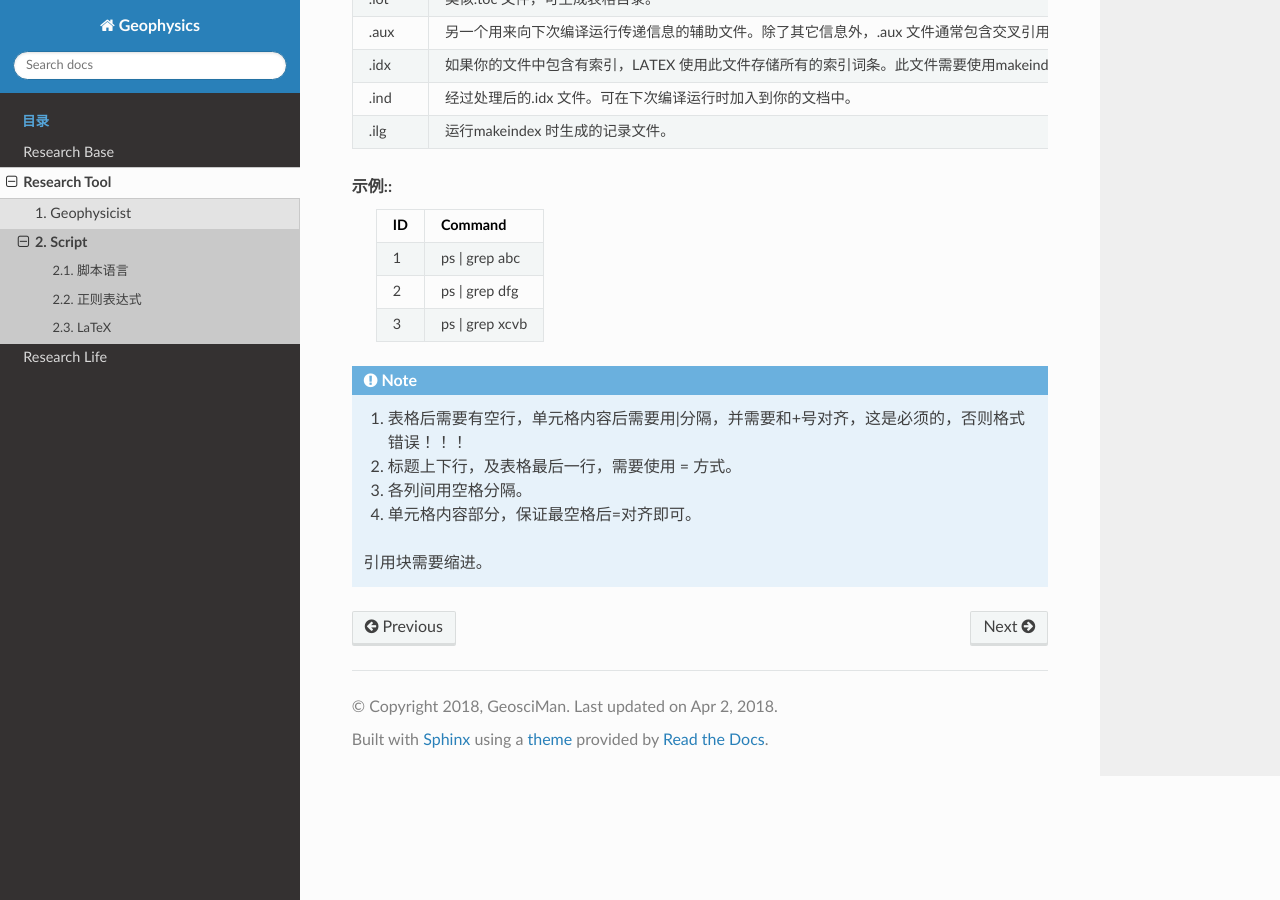
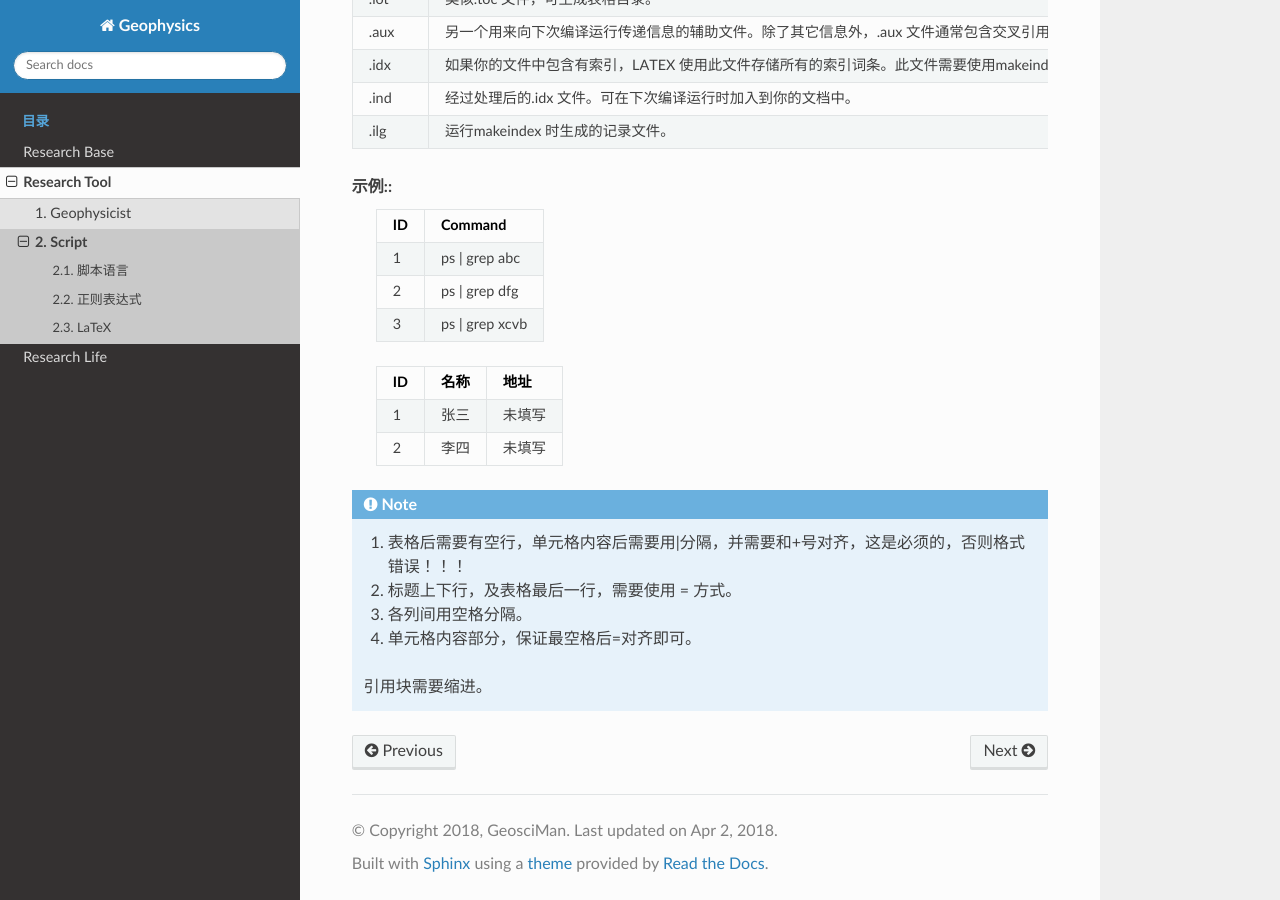
Before and after one commit to geosciman/GeophysicsResearch, a Sphinx documentation site: the page built from source/tool/script.rst, in a window 1280 px wide and 900 px high, scrolled down 1188 px. Built offline with Sphinx 7.4.7 and the Read the Docs theme 2.0.0, drawn with Linux system fonts in a browser that asks for light colours.

Commit message:
update file

```diff
--- a/source/tool/script.rst
+++ b/source/tool/script.rst
@@ -68,6 +68,13 @@ LaTeX
     | 3  | ps | grep xcvb                  |
     +----+---------------------------------+
 
+    === ======== ==========
+    ID  名称     地址
+    === ======== ==========
+    1   张三     未填写
+    2   李四     未填写
+    === ======== ==========
+
 .. note::
     1. 表格后需要有空行，单元格内容后需要用|分隔，并需要和+号对齐，这是必须的，否则格式错误！！！
     2. 标题上下行，及表格最后一行，需要使用 = 方式。
```
